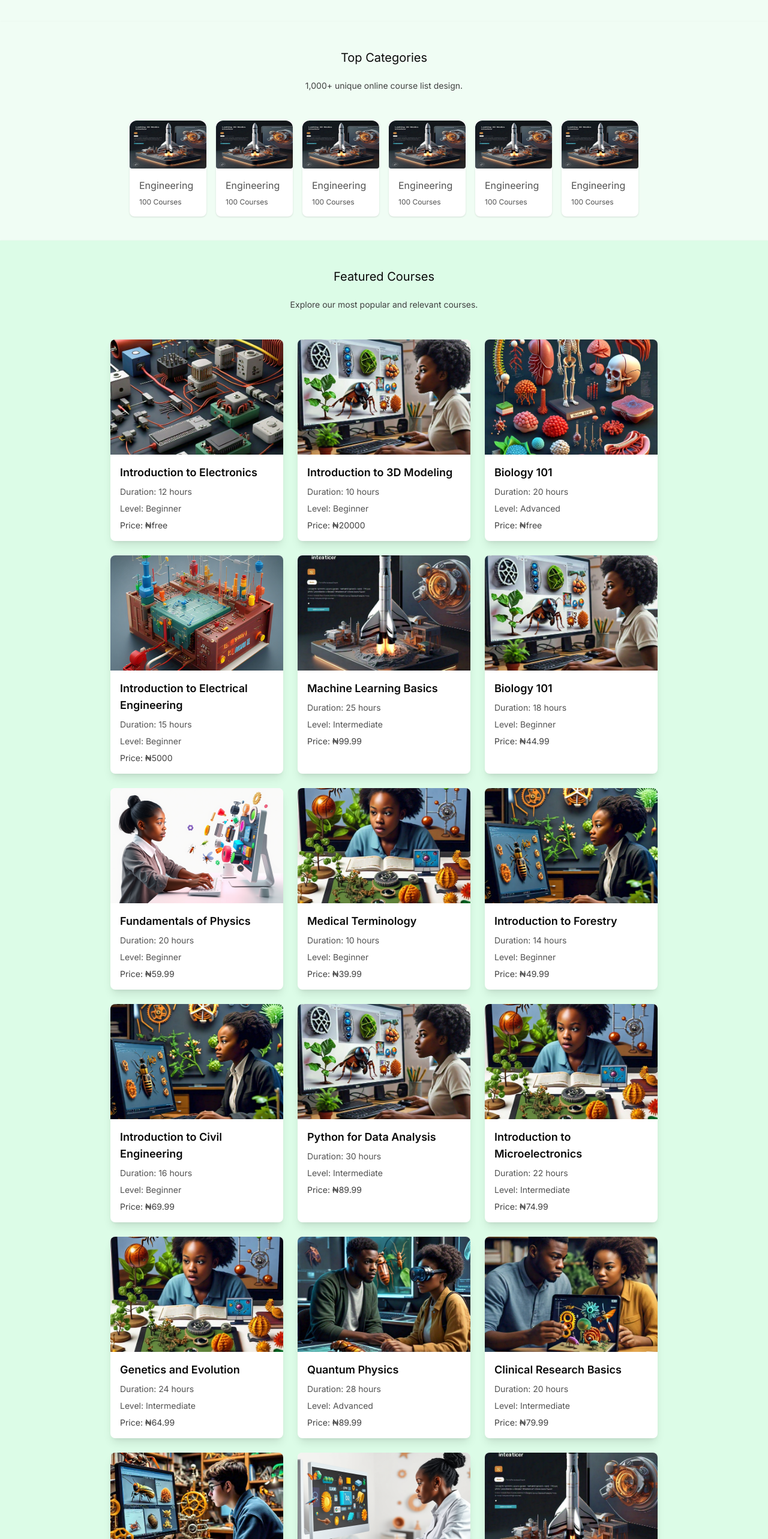
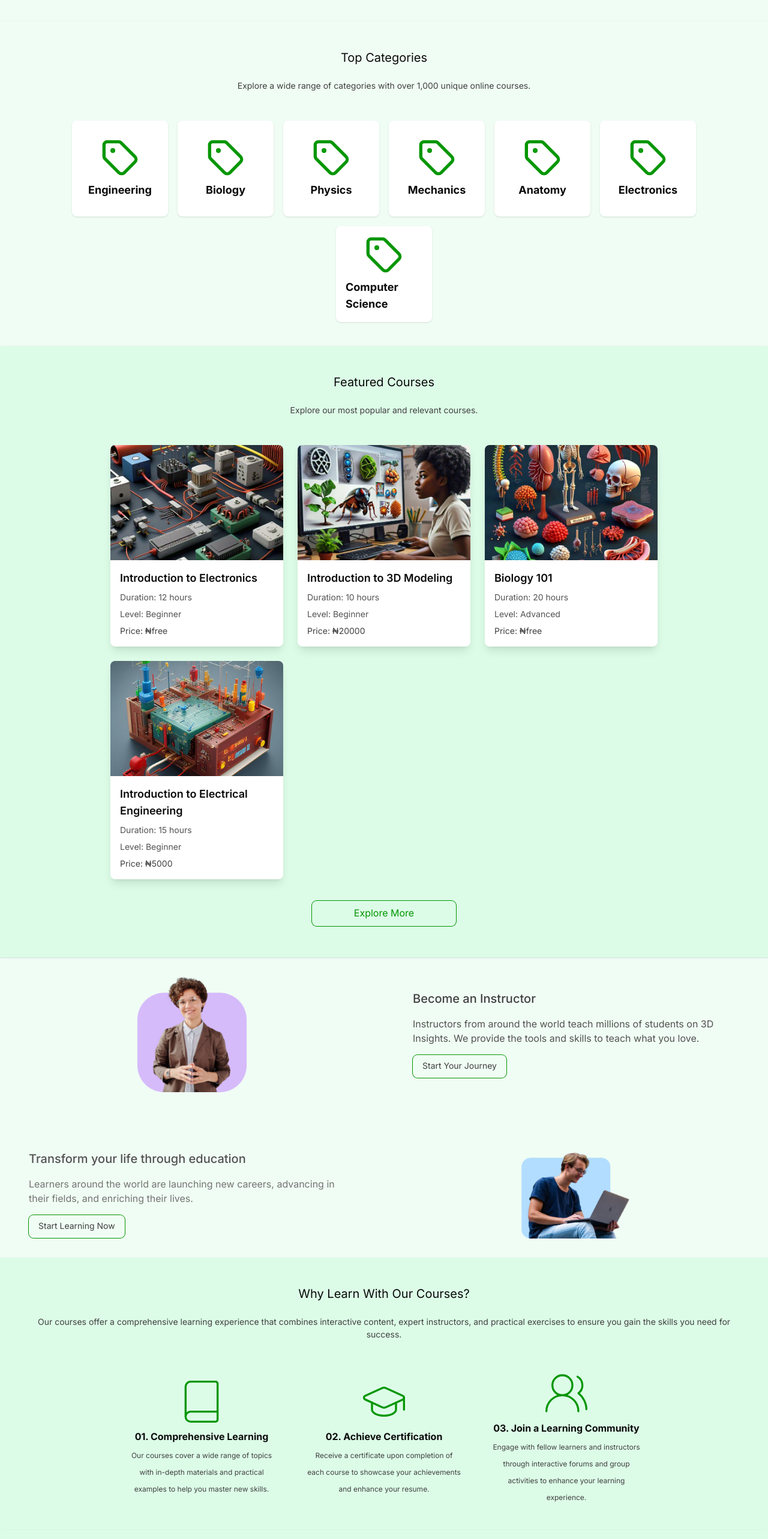
Before and after one commit to cyber330d/3DInsights, a Next.js app: page / in a window 1280 px wide. Shown: the part 940-3506 px from the top of the page at 60% size. Built offline with nearby package versions, Linux system fonts and the light colour scheme.

Commit message:
fix component

```diff
--- a/app/components/CategoryCard.tsx
+++ b/app/components/CategoryCard.tsx
@@ -1,31 +1,21 @@
-import Image from "next/image";
-import LinkComponent from "./LinkComponent";
+// CategoryCard.tsx
 import Link from "next/link";
+import { Tag } from "lucide-react"; // Replace with appropriate import if needed
 
+interface CategoryCardProps {
+  name: string;
+  slug: string;
+}
 
-export default function CategoryCard() {
+const CategoryCard: React.FC<CategoryCardProps> = ({ name, slug }) => {
   return (
-    <div className="w-20 h-20 md:w-32 md:h-40 rounded md:rounded-lg shadow  bg-white hover:brightness-95">
-      <Link href="/courses/">
-        <div className="image w-full h-1/2">
-          <Image
-            src="/h23.jpeg"
-            width="600"
-            height="400"
-            objectFit="cover"
-            alt="Category name"
-            className="w-full h-full border-none rounded md:rounded-t-xl "
-          />
-        </div>
-        <div className="details flex flex-col justify-center items-start w-full h-1/2 p-1 md:p-2 lg:p-4 gap-1 md:gap-2 text-neutral-600">
-          <p className="text-[10px] md:text-base">
-            Engineering
-          </p>
-          <p className="text-[8px] md:text-xs">
-            100 Courses
-          </p>
-        </div>
-      </Link>
-    </div>
+    <Link href={`/courses?category=${slug}`} passHref>
+      <div className="flex flex-col items-center justify-center cursor-pointer w-40 h-40 bg-white shadow rounded-lg p-4 hover:bg-gray-100">
+        <Tag className="w-16 h-16 text-lms-green" />
+        <h4 className="text-lg font-bold mt-2">{name}</h4>
+      </div>
+    </Link>
   );
-}
+};
+
+export default CategoryCard;
--- a/app/components/Featured.tsx
+++ b/app/components/Featured.tsx
@@ -3,14 +3,15 @@
 import Image from "next/image";
 import CourseCard from "@/app/courses/components/CourseCard";
 import LinkComponent from "./LinkComponent";
-import { courses } from "@/app/data/db";
-import Link from "next/link";
-
+import { courses } from "@/app/data/db"; // Import the courses data
 
 export default function Featured() {
+  // Limit the number of courses to 4
+  const limitedCourses = courses.slice(0, 4);
+
   return (
-    <div className="flex flex-col items-center justify-center self-stretch md:gap-12 gap-4 p-4 py-10 shadow  bg-green-100 w-full">
-      <div className="flex flex-col items-center justify-center gap-s sm:gap-4 text-xl leading-10  ">
+    <div className="flex flex-col items-center justify-center self-stretch md:gap-12 gap-4 p-4 py-10 shadow bg-green-100 w-full">
+      <div className="flex flex-col items-center justify-center gap-s sm:gap-4 text-xl leading-10">
         <h2 className="">Featured Courses</h2>
         <p className="text-sm text-center font-normal leading-normal text-neutral-700">
           Explore our most popular and relevant courses.
@@ -18,14 +19,14 @@ export default function Featured() {
       </div>
 
       <div className="grid grid-cols-1 sm:grid-cols-2 lg:grid-cols-3 gap-6">
-        {courses.map((course) => (
+        {limitedCourses.map((course) => (
           <CourseCard course={course} key={course.id} />
         ))}
         <div className="flex items-center justify-center col-span-full p-3 w-full">
           <LinkComponent
             to="/courses"
-            label="Explore More "
-            className="text-lms-green rounded-lg hover:border-transparent hover:text-white hover:bg-green-400  ring-lms-green ring-1 w-60 flex flex-row items-center justify-center px-4 py-2 box-border text-base"
+            label="Explore More"
+            className="text-lms-green rounded-lg hover:border-transparent hover:text-white hover:bg-green-400 ring-lms-green ring-1 w-60 flex flex-row items-center justify-center px-4 py-2 box-border text-base"
           />
         </div>
       </div>
--- a/app/components/TestimonialCard.tsx
+++ b/app/components/TestimonialCard.tsx
@@ -1,31 +1,33 @@
-import Image from "next/image";
-import LinkComponent from "./LinkComponent";
-import Link from "next/link";
+import { UserRound } from "lucide-react";
 
-export default function TestimonialCard() {
+import React from "react";
+
+interface TestimonialCardProps {
+  name: string;
+  text: string;
+  rating: number;
+}
+
+export default function TestimonialCard({
+  name,
+  text,
+  rating,
+}: TestimonialCardProps) {
+  // Generate star rating display
+  const stars = Array(5)
+    .fill("★")
+    .map((star, index) => (index < rating ? star : "☆"))
+    .join(" ");
+
   return (
-    <div className="rounded-lg shadow w-60 h-72 bg-white flex flex-col gap-4 hover:brightness-95 p-8 ">
-      <div className="image w-full flex items-center justify-between">
-        <div className="image w-12 h-12 flex items-center justify-center">
-          <Image
-            src="/h23.jpeg"
-            width="200"
-            height="200"
-            objectFit="cover"
-            alt="course name"
-            className="w-full h-full border-none  rounded-full"
-          />
-        </div>
-        <p className=" name text-base">Derek lactovokta</p>
+    <div className="rounded-lg shadow w-60 h-72 bg-white flex flex-col gap-4 hover:brightness-95 p-8">
+      <div className="flex items-center">
+        <UserRound className="w-16 h-16 text-gray-500" />
+        <p className="name text-base ml-4">{name}</p>
       </div>
 
-      <p className="text-xs">
-        Lorem ipsum, dolor sit amet consectetur adipisicing elit. Ipsam ratione
-        adipisci inventore quia odio placeat fugiat commodi reiciendis iure?
-        Aperiam ipsum quibusdam eligendi, rem nam blanditiis. Quia voluptate
-        tempore hic?
-      </p>
-      <div className="rating">&#9733; &#9733; &#9733; &#9733; &#9733;</div>
+      <p className="text-xs">{text}</p>
+      <div className="rating">{stars}</div>
     </div>
   );
 }
--- a/app/components/TopCategories.tsx
+++ b/app/components/TopCategories.tsx
@@ -1,23 +1,50 @@
-import Image from "next/image";
-import LinkComponent from "./LinkComponent";
-import CategoryCard from "./CategoryCard";
+import Link from "next/link";
+import { Tag } from "lucide-react"; // Use an appropriate avatar icon or component
+
+interface CategoryCardProps {
+  name: string;
+  slug: string;
+}
+
+const CategoryCard: React.FC<CategoryCardProps> = ({ name, slug }) => {
+  return (
+    <Link href={`/courses?category=${slug}`} passHref>
+      <div className="flex flex-col items-center justify-center cursor-pointer w-40 h-40 bg-white shadow rounded-lg p-4 hover:bg-gray-100">
+        <Tag className="w-16 h-16 text-lms-green" />
+        <h4 className="text-lg font-bold mt-2">{name}</h4>
+      </div>
+    </Link>
+  );
+};
+
+const categories = [
+  { name: "Engineering", slug: "engineering" },
+  { name: "Biology", slug: "biology" },
+  { name: "Physics", slug: "physics" },
+  { name: "Mechanics", slug: "mechanics" },
+  { name: "Anatomy", slug: "anatomy" },
+  { name: "Electronics", slug: "electronics" },
+  { name: "Computer Science", slug: "computer-science" },
+];
 
 export default function TopCategories() {
   return (
     <div className="flex flex-col items-center justify-center self-stretch gap-4 md:gap-12 p-4 md:px-12 md:py-10 md:mt-28 shadow w-full">
-      <div className="flex flex-col items-center justify-center gap-1 sm:gap-4 text-xl  leading-10 ">
+      <div className="flex flex-col items-center justify-center gap-1 sm:gap-4 text-xl leading-10">
         <h2 className="">Top Categories</h2>
         <p className="text-sm text-justify font-normal leading-normal text-neutral-700">
-          1,000+ unique online course list design.
+          Explore a wide range of categories with over 1,000 unique online
+          courses.
         </p>
       </div>
       <div className="course-container flex items-center grid-cols-8 justify-center gap-4 flex-wrap">
-        <CategoryCard />
-        <CategoryCard />
-        <CategoryCard />
-        <CategoryCard />
-        <CategoryCard />
-        <CategoryCard />
+        {categories.map((category) => (
+          <CategoryCard
+            key={category.slug}
+            name={category.name}
+            slug={category.slug}
+          />
+        ))}
       </div>
     </div>
   );
--- a/app/components/WhyChooseUs.tsx
+++ b/app/components/WhyChooseUs.tsx
@@ -3,37 +3,44 @@ import { Book, GraduationCap, UsersRound } from "lucide-react";
 
 export default function WhyChooseUS() {
   return (
-    <div className="flex flex-col items-center justify-center self-stretch gap-12 py-10 shadow  bg-green-100  w-full">
-      <div className="flex flex-col items-center justify-center gap-2 sm:gap-4 text-xl  leading-10">
-        <h2 className="text-center">Why learn with our courses?</h2>
+    <div className="flex flex-col items-center justify-center self-stretch gap-12 py-10 shadow bg-green-100 w-full">
+      <div className="flex flex-col items-center justify-center gap-2 sm:gap-4 text-xl leading-10">
+        <h2 className="text-center">Why Learn With Our Courses?</h2>
         <p className="text-sm text-center font-normal leading-normal px-8 text-neutral-700">
-          Lorem ipsum dolor sit amet, consectetur adipiscing elit, sed do
-          eiusmod temporidunt ut labore veniam
+          Our courses offer a comprehensive learning experience that combines
+          interactive content, expert instructors, and practical exercises to
+          ensure you gain the skills you need for success.
         </p>
       </div>
-      <div className=" course-container flex sm:flex-row items-center justify-center gap-4  md:gap-12  flex-wrap">
+      <div className="course-container flex sm:flex-row items-center justify-center gap-4 md:gap-12 flex-wrap">
         <div className="flex flex-col items-center self-stretch justify-center w-52 lg:w-64">
           <Book className="size-20 stroke-1 text-lms-green" />
-          <h4 className="leading-9 font-bold text-base text-center">01. Learn</h4>
-          <p className="leading-7 text-xs text-neutral-700 text-center ">
-            Lorem ipsum dolor sit amet, consectetur dolorili adipiscing elit.
-            Felis donec massa aliqua.
+          <h4 className="leading-9 font-bold text-base text-center">
+            01. Comprehensive Learning
+          </h4>
+          <p className="leading-7 text-xs text-neutral-700 text-center">
+            Our courses cover a wide range of topics with in-depth materials and
+            practical examples to help you master new skills.
           </p>
         </div>
         <div className="flex flex-col items-center self-stretch justify-center w-52 lg:w-64">
           <GraduationCap className="size-20 stroke-1 text-lms-green" />
-          <h4 className="leading-9 font-bold text-base text-center">01. Learn</h4>
-          <p className="leading-7 text-xs text-neutral-700 text-center ">
-            Lorem ipsum dolor sit amet, consectetur dolorili adipiscing elit.
-            Felis donec massa aliqua.
+          <h4 className="leading-9 font-bold text-base text-center">
+            02. Achieve Certification
+          </h4>
+          <p className="leading-7 text-xs text-neutral-700 text-center">
+            Receive a certificate upon completion of each course to showcase
+            your achievements and enhance your resume.
           </p>
         </div>
         <div className="flex flex-col items-center self-stretch justify-center w-52 lg:w-64">
           <UsersRound className="size-20 stroke-1 text-lms-green" />
-          <h4 className="leading-9 font-bold text-base text-center">01. Learn</h4>
-          <p className="leading-7 text-xs text-neutral-700 text-center ">
-            Lorem ipsum dolor sit amet, consectetur dolorili adipiscing elit.
-            Felis donec massa aliqua.
+          <h4 className="leading-9 font-bold text-base text-center">
+            03. Join a Learning Community
+          </h4>
+          <p className="leading-7 text-xs text-neutral-700 text-center">
+            Engage with fellow learners and instructors through interactive
+            forums and group activities to enhance your learning experience.
           </p>
         </div>
       </div>
--- /dev/null
+++ b/next.config.js
@@ -0,0 +1,9 @@
+// next.config.js
+module.exports = {
+  images: {
+    domains: [
+      "images.unsplash.com",
+      "via.placeholder.com", // Add any other external domains you use
+    ],
+  },
+};
```
Also changed, not shown: app/components/Footer.tsx (+21 -21 lines), app/components/Testimonials.tsx (+37 -11 lines).
